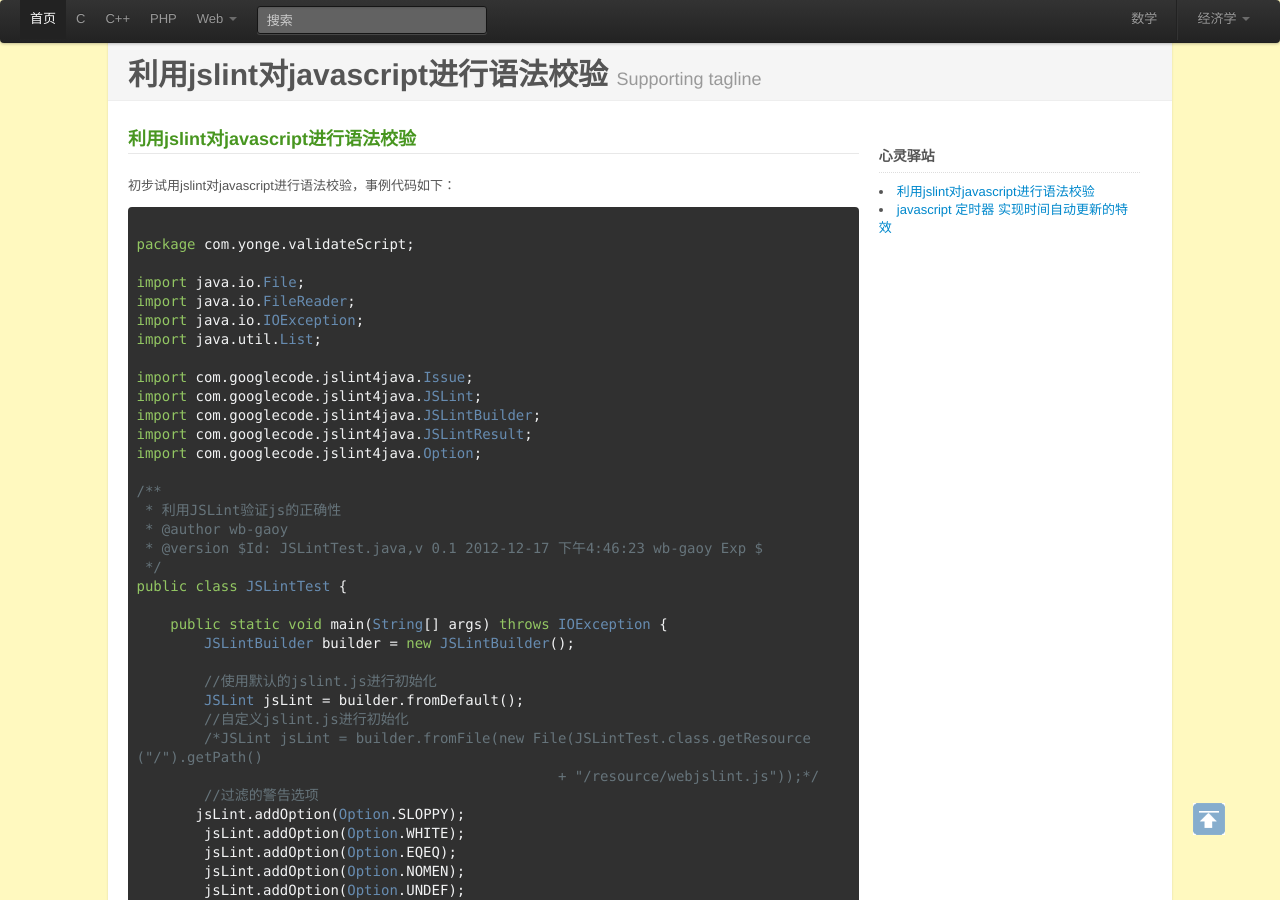
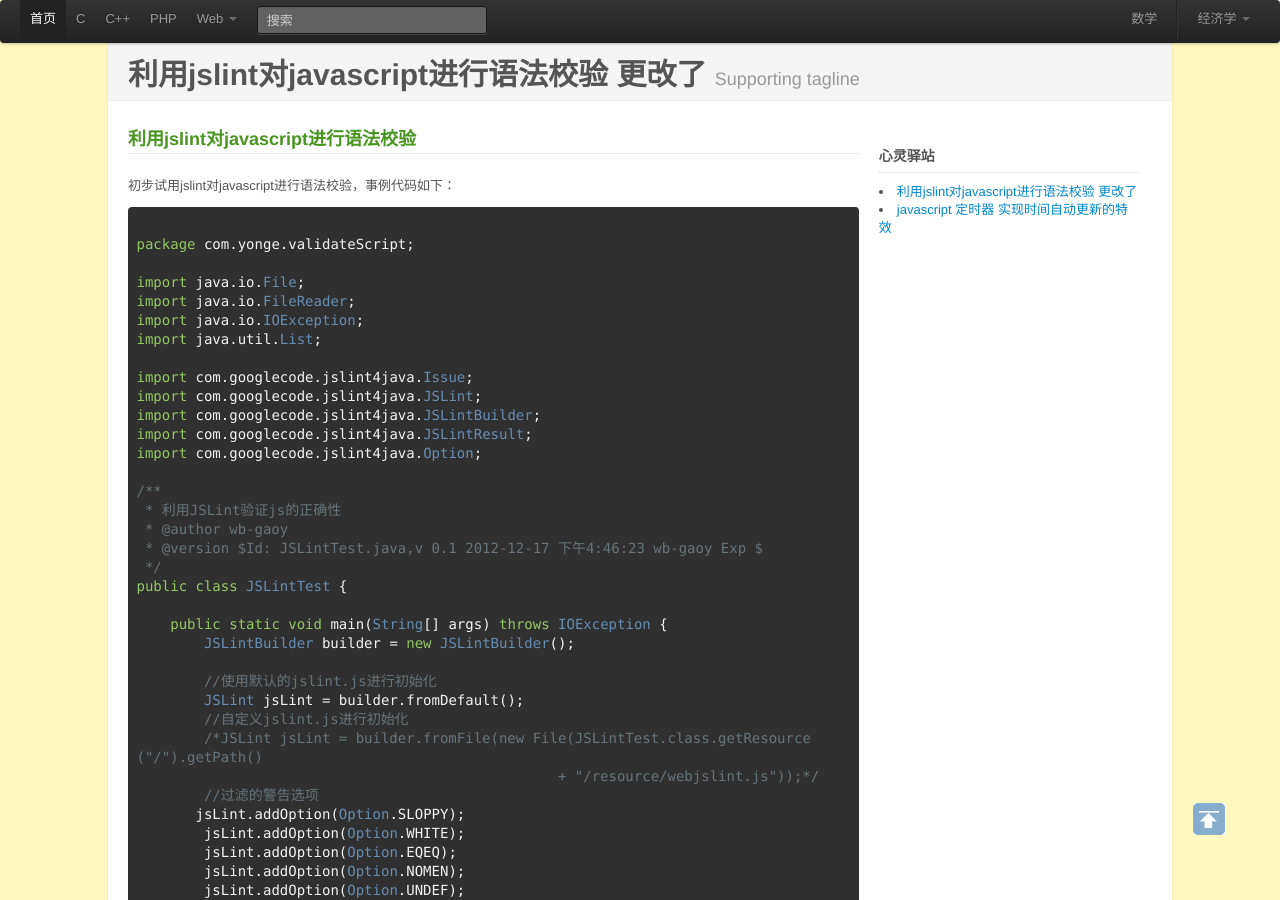
Before and after one commit to luwanlili/luwanlili.github.com, a Jekyll site: the page built from _posts/2012-12-08-利用jslint对javascript进行语法校验.html, in a window 1280 px wide and 900 px high. Built offline with Jekyll 4.4.1, drawn with Linux system fonts in a browser that asks for light colours.

Commit message:
namekkka33

```diff
--- a/_posts/2012-12-08-利用jslint对javascript进行语法校验.html
+++ b/_posts/2012-12-08-利用jslint对javascript进行语法校验.html
@@ -1,6 +1,6 @@
 ---
 layout: default
-title: 利用jslint对javascript进行语法校验
+title: 利用jslint对javascript进行语法校验 更改了
 ---
 <div class="page-header">
 <h1>{{ page.title }} <small>Supporting tagline</small></h1>
```
